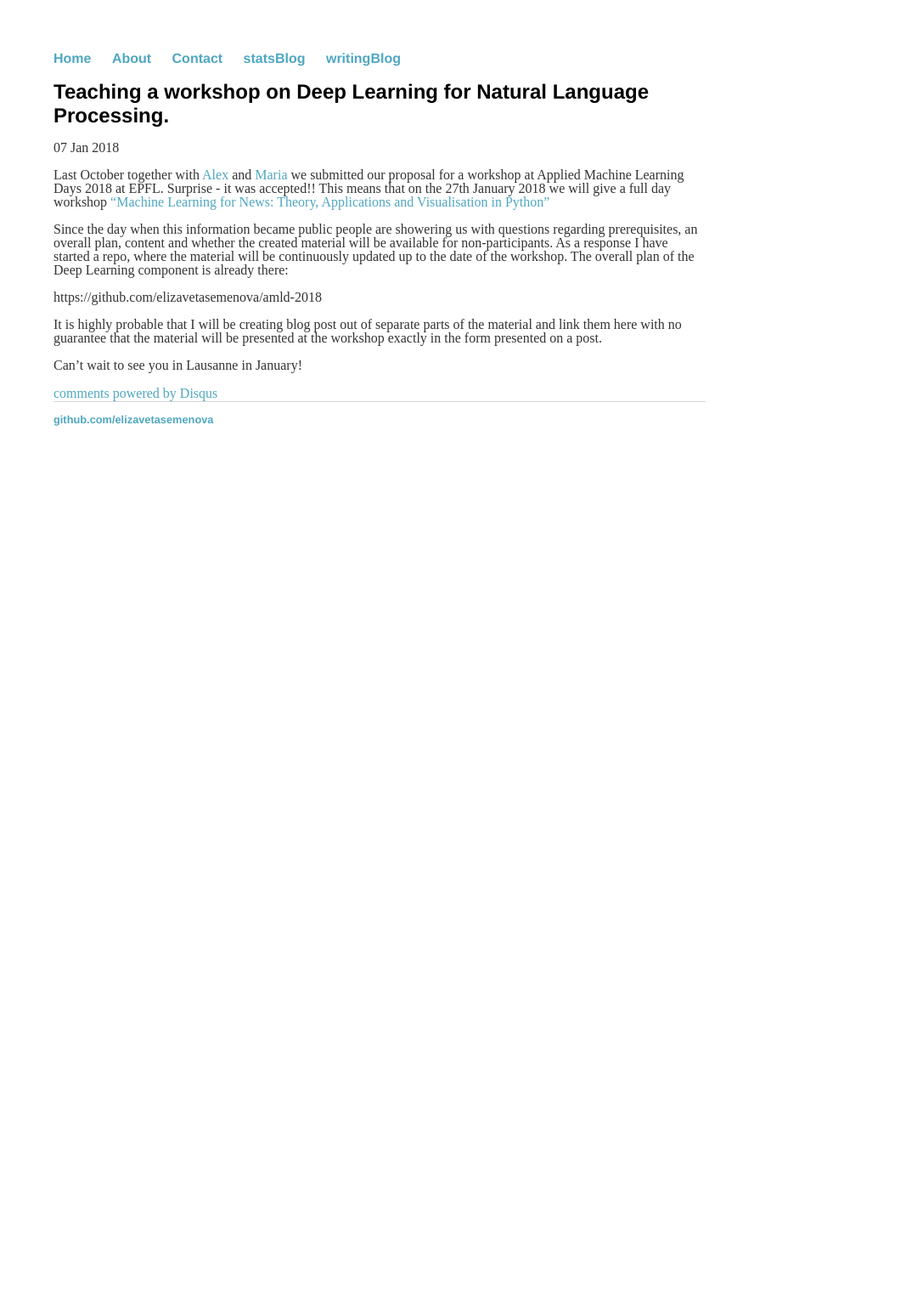
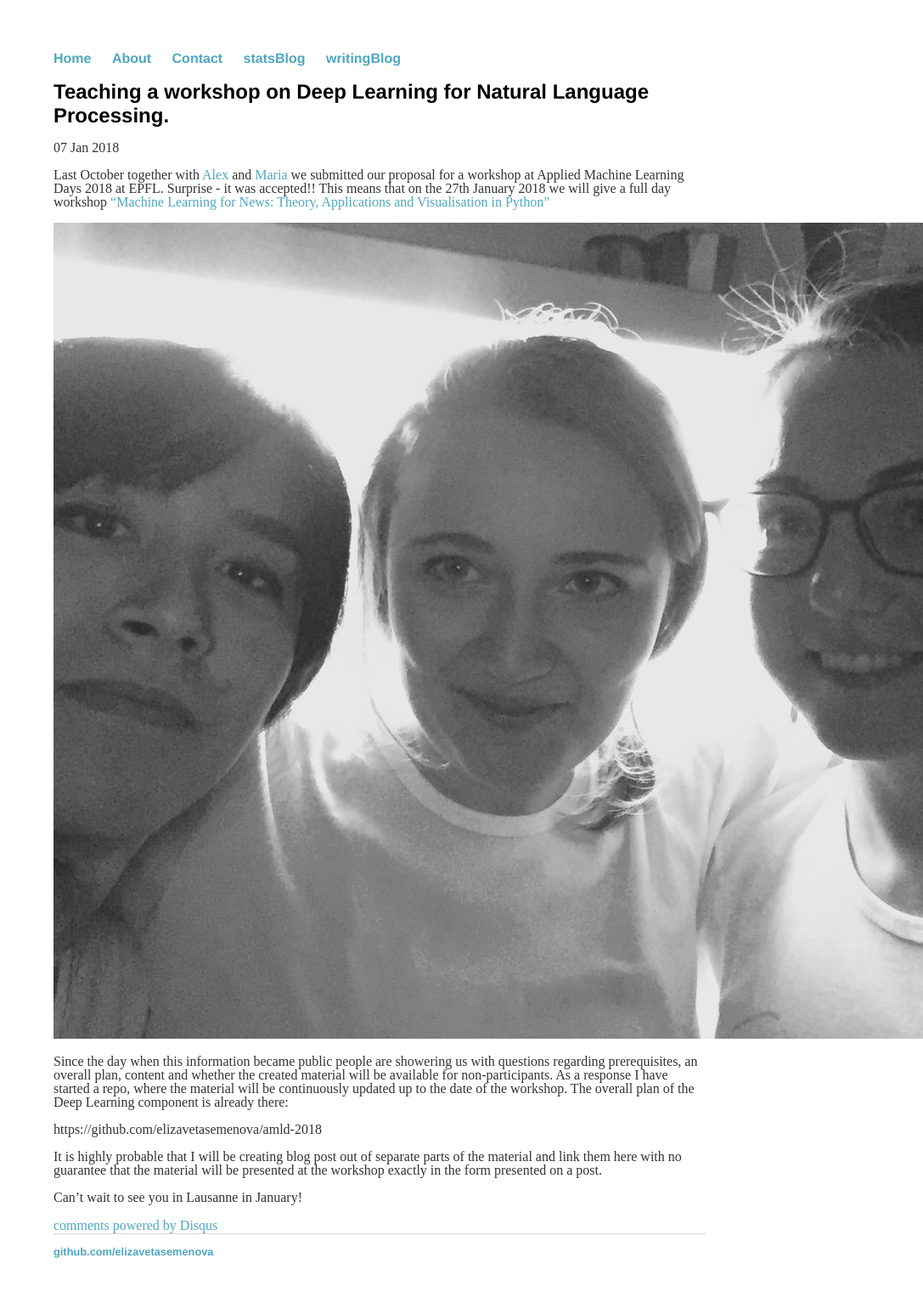
Before and after one commit to elizavetasemenova/elizavetasemenova.github.io, a Jekyll site: the page built from _posts/2018-01-07-Teaching-a-workshop-on-DL-for-NLP.md, in a window 1280 px wide. Shown: the whole page at 85% size, without its empty margins (193-1280 px from the left). Built offline with Jekyll 4.4.1, drawn with Linux system fonts in a browser that asks for light colours; comment, search, counter and statistics services are not loaded; before the commit the page ends 900 px from its top, so only the background shows below that.

Commit message:
Update 2018-01-07-Teaching-a-workshop-on-DL-for-NLP.md

```diff
--- a/_posts/2018-01-07-Teaching-a-workshop-on-DL-for-NLP.md
+++ b/_posts/2018-01-07-Teaching-a-workshop-on-DL-for-NLP.md
@@ -10,6 +10,8 @@ proposal for a workshop at Applied Machine Learning Days 2018 at EPFL. Surprise
 2018 we will give a full day workshop
 ["Machine Learning for News: Theory, Applications and Visualisation in Python"](https://www.appliedmldays.org/workshop_sessions/machine-learning-for-news-theory-applications-and-visualisation-in-python)
 
+<img src="/images/AlexMariaLiza.jpg">
+
 Since the day when this information became public people are showering us with questions regarding prerequisites, an overall plan, content and whether the created material will be available for non-participants. As a response I have started a repo, where the material will be continuously updated up to the date of the workshop. The overall plan of the Deep Learning component is already there:
 
 https://github.com/elizavetasemenova/amld-2018
```
